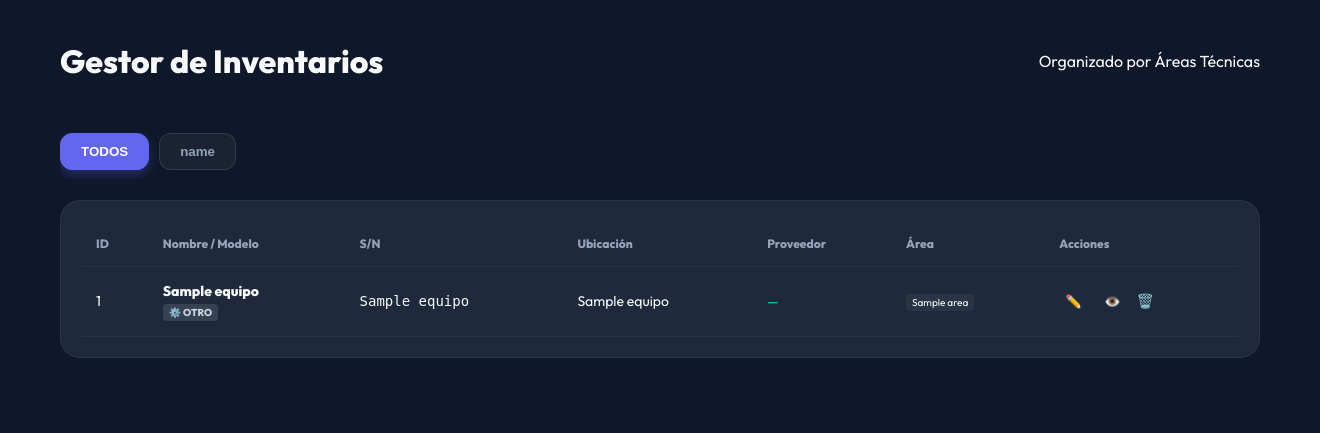
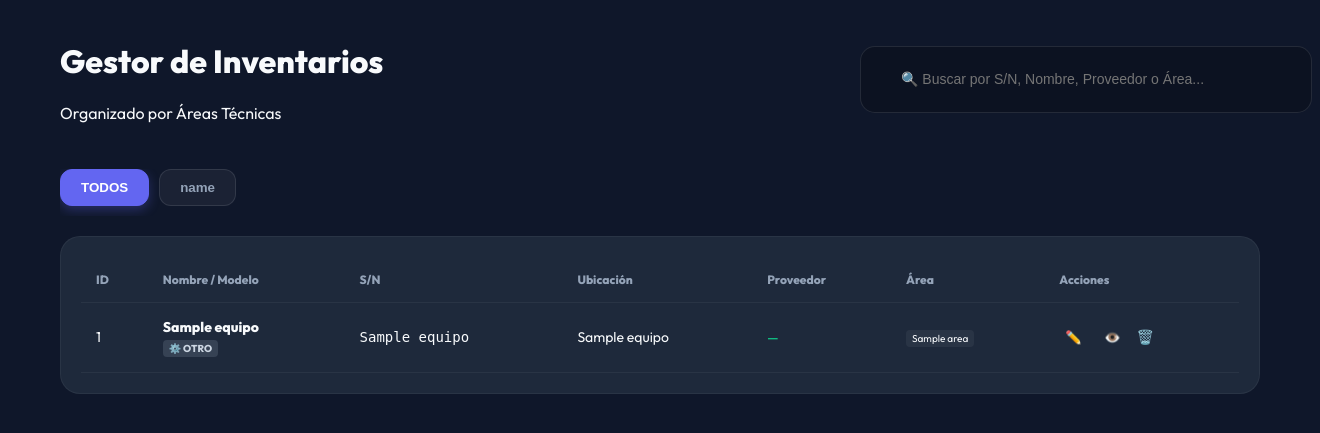
Before and after one commit to Repo-APS-Vallenar/jet-ocr, a Python web app: template templates/inventario_list.html in a window 1320 px wide. Shown: the top 433 px of the page. Run offline with Jinja, Linux system fonts and the light colour scheme; the template is opened without the code that fills it: most values are stand-ins (such as "Sample title", 1, 10 or a date in 2020).

Commit message:
Integracion de buscador pro

```diff
--- a/templates/inventario_list.html
+++ b/templates/inventario_list.html
@@ -75,13 +75,21 @@
 </head>
 <body>
     <div class="container">
-        <div class="header">
-            <h1>Gestor de Inventarios</h1>
-            <p>Organizado por Áreas Técnicas</p>
+        <div class="header" style="flex-wrap: wrap; gap: 20px;">
+            <div>
+                <h1>Gestor de Inventarios</h1>
+                <p>Organizado por Áreas Técnicas</p>
+            </div>
+            <div style="flex-grow: 1; max-width: 400px; position: relative;">
+                <input type="text" id="globalSearch" placeholder="🔍 Buscar por S/N, Nombre, Proveedor o Área..."
+                       onkeyup="globalSearch()"
+                       style="padding-left: 40px; border-radius: 15px; border: 1px solid rgba(255,255,255,0.1); background: rgba(0,0,0,0.2); height: 45px;">
+                <span style="position: absolute; left: 15px; top: 12px; opacity: 0.5;"></span>
+            </div>
         </div>
 
         <!-- TABS DE NAVEGACIÓN -->
-        <div style="display: flex; gap: 10px; margin-bottom: 20px; overflow-x: auto; padding-bottom: 10px;">
+        <div id="tabsContainer" style="display: flex; gap: 10px; margin-bottom: 20px; overflow-x: auto; padding-bottom: 10px;">
             <button class="tab-btn active" onclick="showInventory('ALL')">TODOS</button>
             {% for area in inventarios.keys()|sort %}
             <button class="tab-btn" onclick="showInventory('{{ area }}')">{{ area }}</button>
@@ -172,6 +180,32 @@
     </style>
 
     <script>
+        function globalSearch() {
+            const term = document.getElementById('globalSearch').value.toLowerCase();
+            const rows = document.querySelectorAll('.inventory-row');
+            const tabs = document.getElementById('tabsContainer');
+
+            // Si hay búsqueda, ocultamos las pestañas para no confundir
+            if (term.length > 0) {
+                tabs.style.opacity = '0.3';
+                tabs.style.pointerEvents = 'none';
+            } else {
+                tabs.style.opacity = '1';
+                tabs.style.pointerEvents = 'auto';
+                showInventory('ALL'); // Resetear a vista normal si borra la búsqueda
+                return;
+            }
+
+            rows.forEach(row => {
+                const text = row.innerText.toLowerCase();
+                if (text.includes(term)) {
+                    row.style.display = 'table-row';
+                } else {
+                    row.style.display = 'none';
+                }
+            });
+        }
+
         function showInventory(area) {
             // Actualizar botones
             document.querySelectorAll('.tab-btn').forEach(btn => {
```
